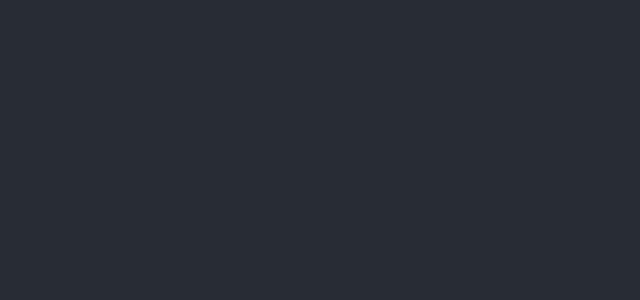
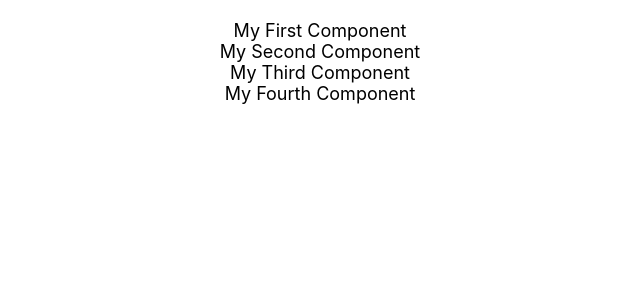
Before and after one commit to Rakesh-Nair/todoapp-react, a React (Create React App) app: page / in a window 1280 px wide. Shown: the top 300 px of the page, without its empty margins (320-960 px from the left). Built offline with nearby package versions, Linux system fonts and the light colour scheme.

Commit message:
Add few function and class component

```diff
--- a/src/App.css
+++ b/src/App.css
@@ -1,38 +1,5 @@
 .App {
   text-align: center;
+  margin-top: 20px;
+  font-size: large;
 }
-
-.App-logo {
-  height: 40vmin;
-  pointer-events: none;
-}
-
-@media (prefers-reduced-motion: no-preference) {
-  .App-logo {
-    animation: App-logo-spin infinite 20s linear;
-  }
-}
-
-.App-header {
-  background-color: #282c34;
-  min-height: 100vh;
-  display: flex;
-  flex-direction: column;
-  align-items: center;
-  justify-content: center;
-  font-size: calc(10px + 2vmin);
-  color: white;
-}
-
-.App-link {
-  color: #61dafb;
-}
-
-@keyframes App-logo-spin {
-  from {
-    transform: rotate(0deg);
-  }
-  to {
-    transform: rotate(360deg);
-  }
-}
--- a/src/App.js
+++ b/src/App.js
@@ -1,13 +1,39 @@
+import { Component } from 'react';
 import './App.css';
 
 function App() {
   return (
     <div className="App">
-      <header className="App-header">
-
-      </header>
+      <FirstComponent></FirstComponent>
+      <SecondComponent></SecondComponent>
+      <ThirdComponent/>
+      <FourthComponent/>
     </div>
   );
 }
 
+function FirstComponent(){
+  return (
+    <div className='firstComponent'>My First Component</div>
+  );
+}
+
+function SecondComponent(){
+  return (
+    <div className='secondComponent'>My Second Component</div>
+  );
+}
+
+class ThirdComponent extends Component{
+  render(){
+    return <div className='thirdComponent'>My Third Component</div>
+  }
+}
+
+class FourthComponent extends Component{
+  render(){
+    return <div className='fourthComponent'>My Fourth Component</div>
+  }
+}
+
 export default App;
```
